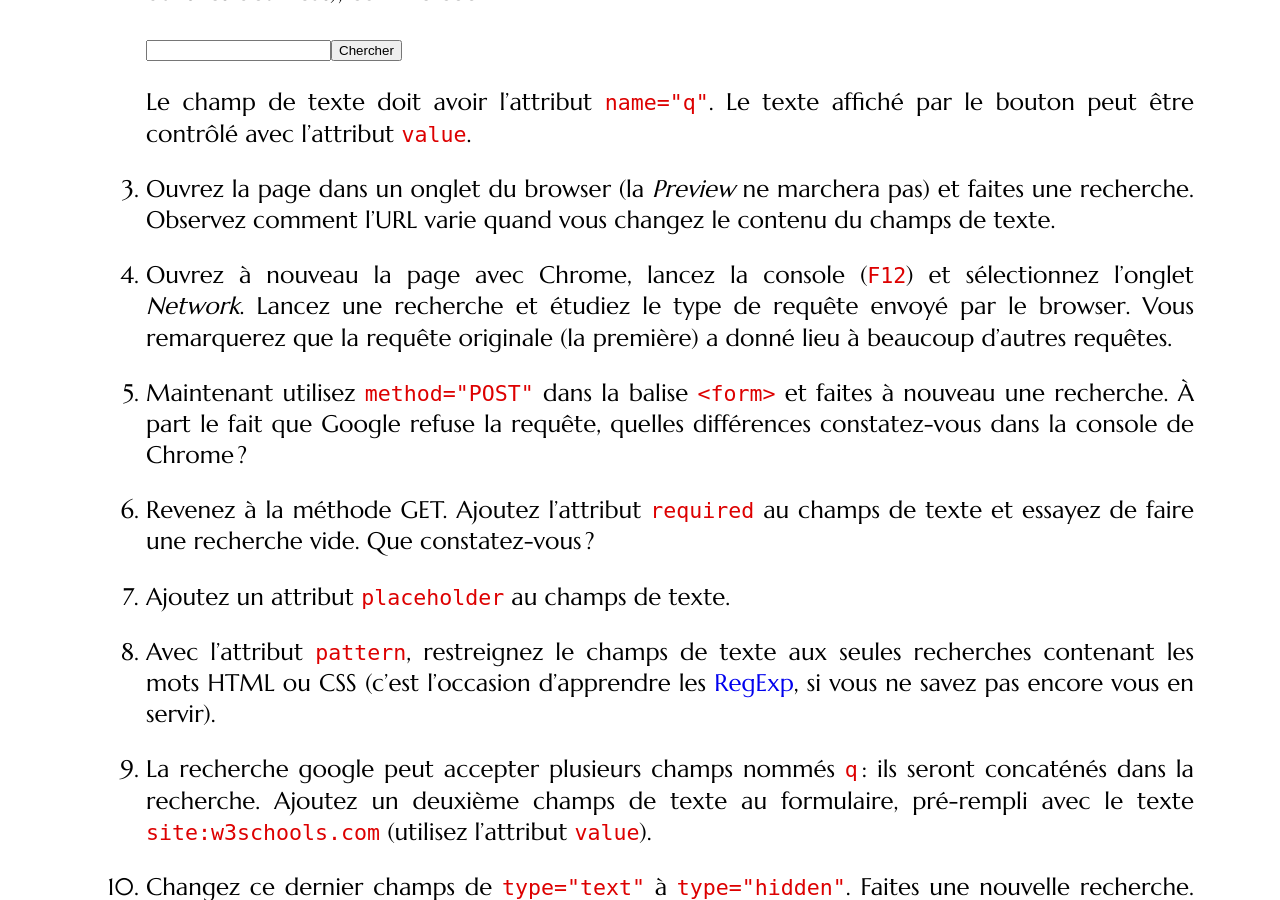
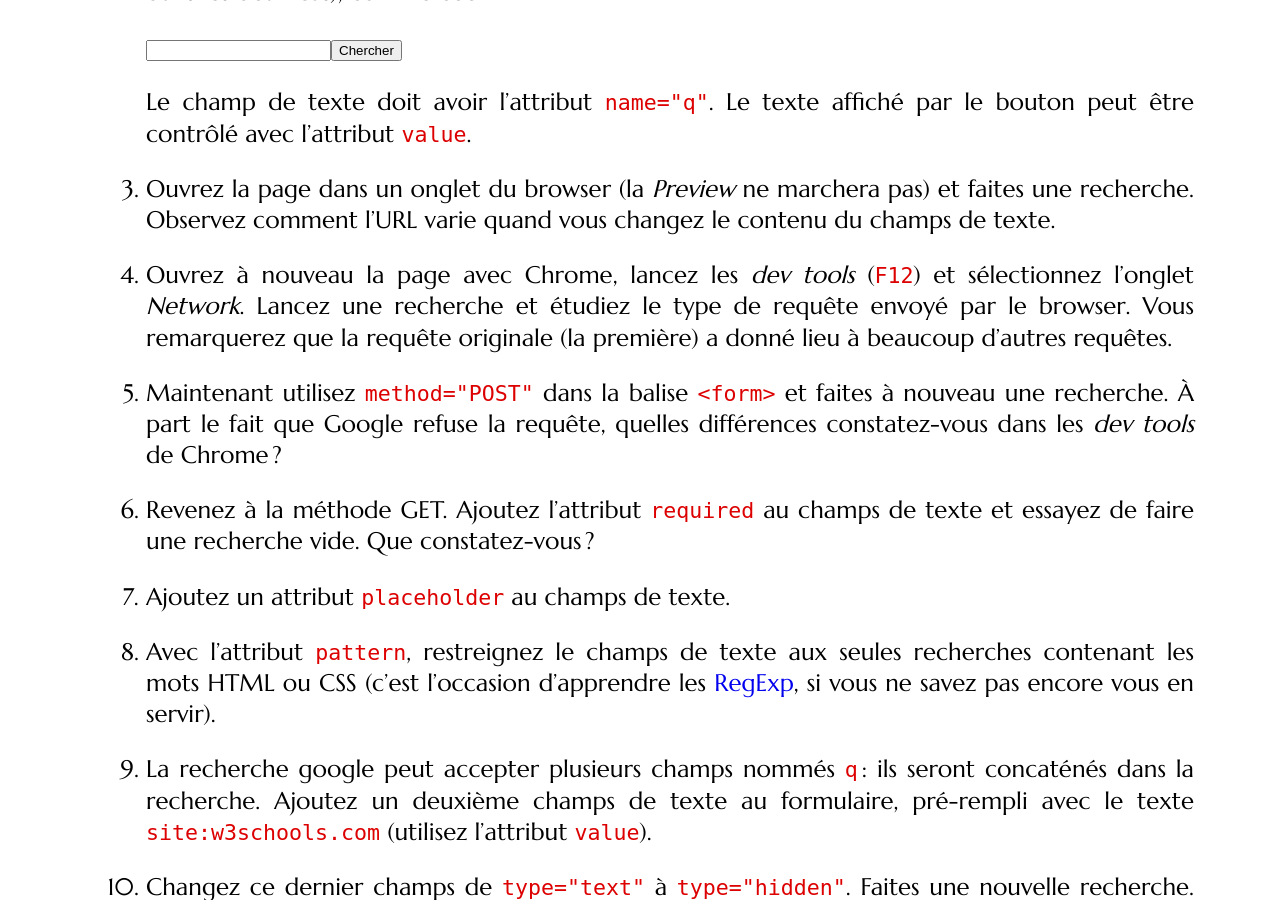
Before and after one commit to defeo/aws, a Jekyll site: the page built from tutorials/tutorial1.md, in a window 1280 px wide and 900 px high, scrolled down 4408 px. Built offline with Jekyll 4.4.1, drawn with Linux system fonts in a browser that asks for light colours; some web fonts are replaced; some of the changed text lies outside the part shown.

Commit message:
Corrections et ajouts aux TDs 1 et 2

```diff
--- a/tutorials/tutorial1.md
+++ b/tutorials/tutorial1.md
@@ -148,7 +148,7 @@ modifiez l'apparence de votre page comme suit :
 9. Faites en sorte que les `<h1>` contenus dans les `<article>` aient
    la première lettre plus grande (pseudo-élément `:first-letter`).
 
-10. Ouvrez maintenant la page dans chrome, lancez la console (`F12`)
+10. Ouvrez maintenant la page dans chrome, lancez les *dev tools* (`F12`)
 	et sélectionnez l'onglet *Elements/Éléments*. Sélectionnez une
 	balise `<h1>` et observez les informations sur son style qui
 	s'affichent à droite. Dans l'onglet *Style*, éditez quelques
@@ -199,15 +199,15 @@ soit dans le corps d'une requête de type POST.
    pas) et faites une recherche. Observez comment l'URL varie quand
    vous changez le contenu du champs de texte.
 
-4. Ouvrez à nouveau la page avec Chrome, lancez la console (`F12`) et
-   sélectionnez l'onglet *Network*. Lancez une recherche et étudiez le
-   type de requête envoyé par le browser. Vous remarquerez que la
-   requête originale (la première) a donné lieu à beaucoup d'autres
-   requêtes.
+4. Ouvrez à nouveau la page avec Chrome, lancez les *dev tools*
+   (`F12`) et sélectionnez l'onglet *Network*. Lancez une recherche et
+   étudiez le type de requête envoyé par le browser. Vous remarquerez
+   que la requête originale (la première) a donné lieu à beaucoup
+   d'autres requêtes.
 
 5. Maintenant utilisez `method="POST"` dans la balise `<form>` et
    faites à nouveau une recherche. À part le fait que Google refuse la
-   requête, quelles différences constatez-vous dans la console de
+   requête, quelles différences constatez-vous dans les *dev tools* de
    Chrome ?
 
 6. Revenez à la méthode GET. Ajoutez l'attribut `required` au champs
```
Also changed, not shown: tutorials/tutorial2.md (+4 -1 lines).
